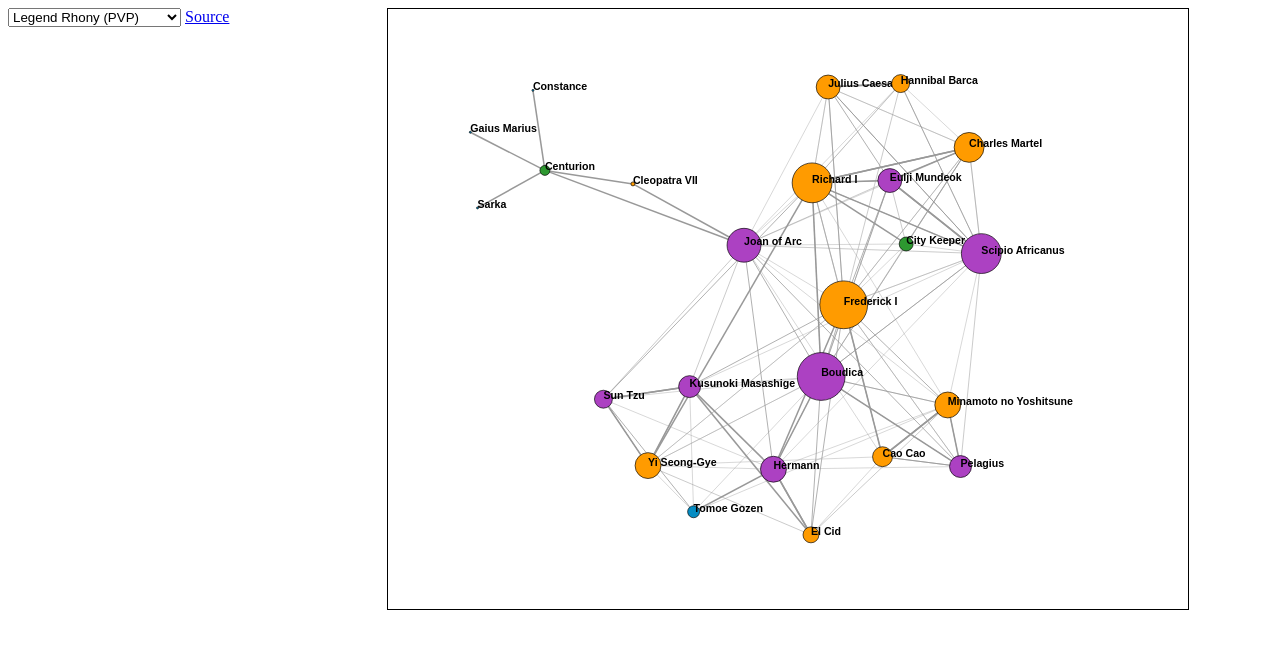
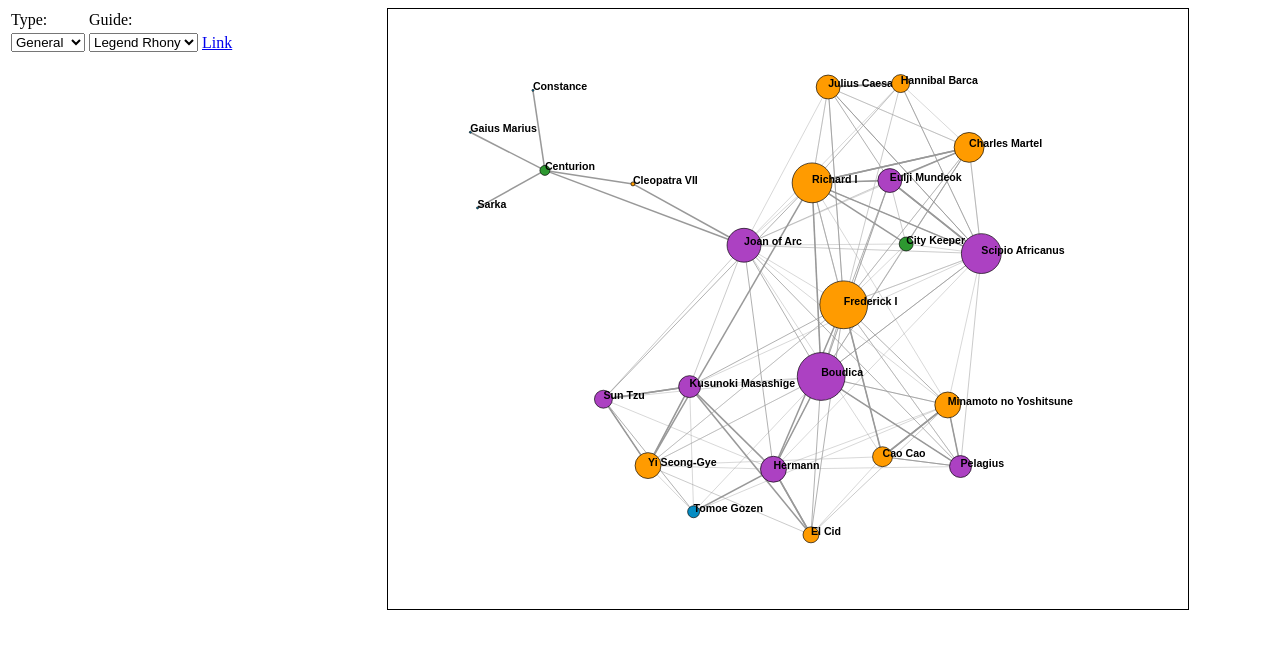
Before and after one commit to sho-87/rok-data, a plain HTML site: page index.html in a window 1280 px wide. Drawn offline with nearby package versions, Linux system fonts and the light colour scheme.

Commit message:
add options for guide selection

```diff
--- a/graph.js
+++ b/graph.js
@@ -1,18 +1,12 @@
 // Set paths and options
 const guides = {
-  'Legend Rhony (PVP)': {
+  General: {
+    'Legend Rhony': {
       file: 'links/legend_rhony.csv',
       url: 'https://www.youtube.com/watch?v=s-Ay1RhwnP4',
       strength: -3000,
       distance: 500,
       radius: 1.5
-  },
-  'Legend Rhony (Garrison)': {
-    file: 'links/legend_rhony_garrison.csv',
-    url: 'https://www.youtube.com/watch?v=YhxwVI6j1mI',
-    strength: -3000,
-    distance: 500,
-    radius: 3
     },
     detectiveG: {
       file: 'links/detectiveG.csv',
@@ -22,39 +16,64 @@ const guides = {
       distance: 500,
       radius: 2
     }
+  },
+  Garrison: {
+    'Legend Rhony': {
+      file: 'links/legend_rhony_garrison.csv',
+      url: 'https://www.youtube.com/watch?v=YhxwVI6j1mI',
+      strength: -3000,
+      distance: 500,
+      radius: 3
+    }
+  }
 };
 
 const commanders = 'commanders.json';
 
-// Set dropdown options
-const options = Object.keys(guides);
+// Set initial options
+const options_type = Object.keys(guides);
+const select_type = document.getElementById('dropdown_type');
+const select_guide = document.getElementById('dropdown_guide');
 
-const select = document.getElementById('dropdown');
-
-for (let i = 0; i < options.length; i++) {
+for (let i = 0; i < options_type.length; i++) {
   opt = document.createElement('option');
-  opt.textContent = options[i];
-  select.appendChild(opt);
+  opt.textContent = options_type[i];
+  select_type.appendChild(opt);
 }
 
-// Set initial data
-changeData();
+changeType();
 
-// Functions for graph generation
-function changeData() {
-  selection = document.getElementById('dropdown').value;
+// Functions for guide selection
+function changeType() {
+  select_guide.length = 0;
+
+  const guide_list = Object.keys(guides[select_type.value]);
+
+  for (let i = 0; i < guide_list.length; i++) {
+    opt = document.createElement('option');
+    opt.textContent = guide_list[i];
+    select_guide.appendChild(opt);
+  }
+
+  changeGuide();
+}
+
+function changeGuide() {
+  guide_type = select_type.value;
+  guide = select_guide.value;
 
   a = document.getElementById('link');
-  a.href = guides[selection].url;
+  a.href = guides[guide_type][guide].url;
 
   loadGraph(
-    guides[selection].file,
-    guides[selection].strength,
-    guides[selection].distance,
-    guides[selection].radius
+    guides[guide_type][guide].file,
+    guides[guide_type][guide].strength,
+    guides[guide_type][guide].distance,
+    guides[guide_type][guide].radius
   );
 }
 
+// Functions for graph generation
 function loadGraph(file, strength, distance, radius) {
   const svg = d3.select('svg'),
     width = +svg.attr('width'),
--- a/index.html
+++ b/index.html
@@ -1,13 +1,21 @@
-<!DOCTYPE html>
-<meta charset="utf-8" />
+<!DOCTYPE html> <meta charset="utf-8" />
 <link rel="stylesheet" type="text/css" href="style.css" />
 
 <div class="row">
   <div class="column">
-    <div>
-      <select id="dropdown" onchange="changeData()"></select>
-      <a id="link" href="#" target="_blank">Source</a>
-    </div>
+    <table>
+      <tr>
+        <td>Type:</td>
+        <td>Guide:</td>
+        <td></td>
+      </tr>
+      <tr>
+        <td><select id="dropdown_type" onchange="changeType()"></select></td>
+        <td><select id="dropdown_guide" onchange="changeGuide()"></select></td>
+        <td><a id="link" href="#" target="_blank">Link</a></td>
+      </tr>
+    </table>
+
     <div id="info"></div>
   </div>
   <div class="column"><svg width="800" height="600"></svg></div>
```
Lines whose indentation alone changed are shown as unchanged.
